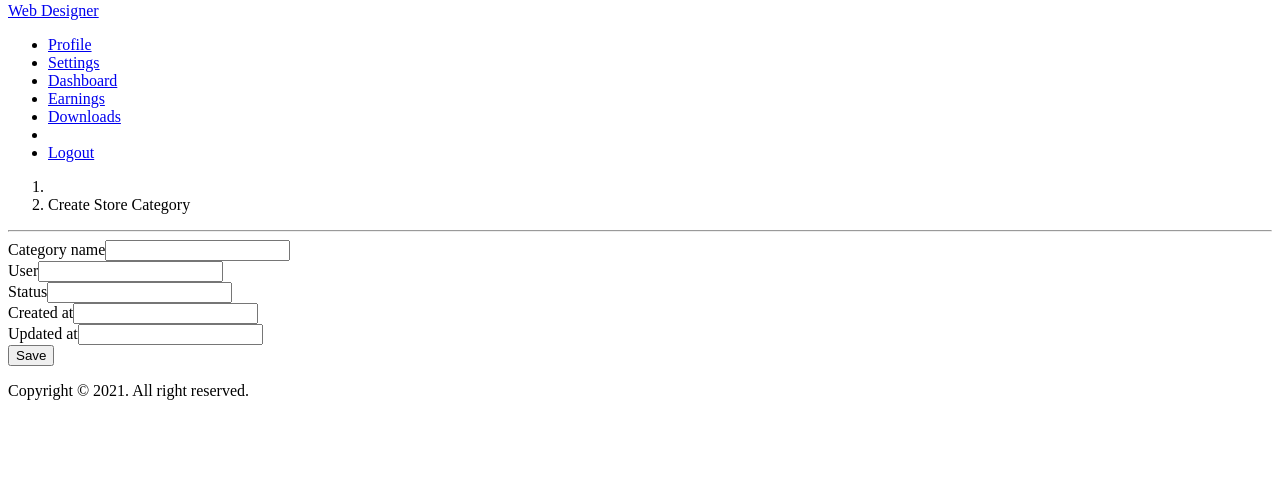
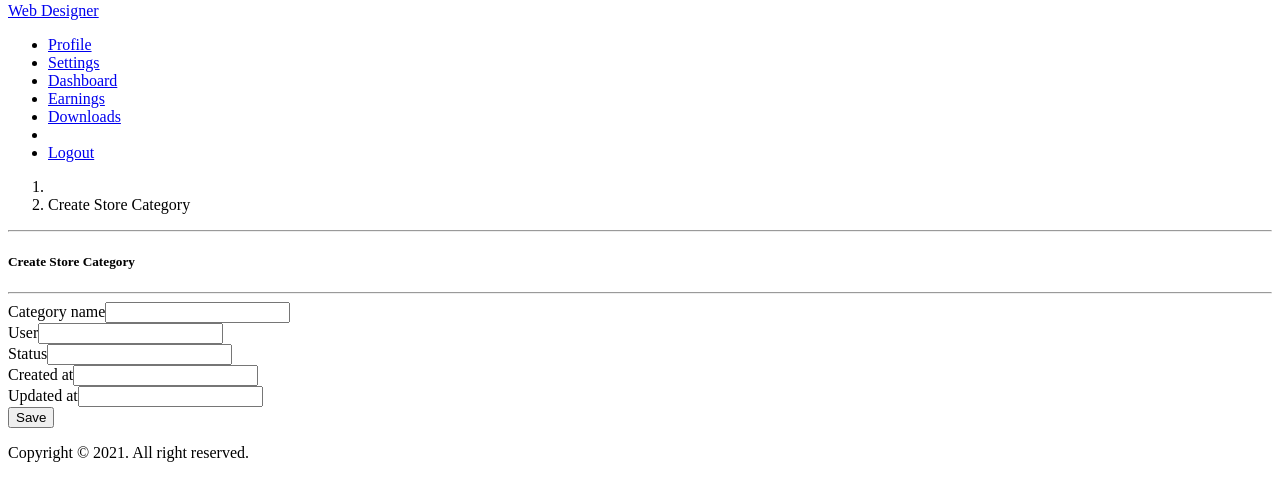
Before and after one commit to DevParmar2101/local-mart, a Yii app: template backend/views/store-category/create.php in a window 1280 px wide. Shown: the part 355-833 px from the top of the page. Before the commit the page ends 755 px from the top, so only its background shows below. Run offline with PHP 8.4 and a stand-in for Yii, Linux system fonts and the light colour scheme; the template is opened without the code that fills it, so the values that code supplies are empty; form fields are guessed from the names that the template uses; some libraries are stand-ins or nearby versions.

Commit message:
-_form.php file is added

```diff
--- a/backend/views/store-category/_form.php
+++ b/backend/views/store-category/_form.php
@@ -1,15 +1,22 @@
 <?php
 
 use yii\helpers\Html;
-use yii\widgets\ActiveForm;
+use yii\bootstrap5\ActiveForm;
 
 /** @var yii\web\View $this */
 /** @var common\models\StoreCategory $model */
-/** @var yii\widgets\ActiveForm $form */
+/** @var \yii\bootstrap5\ActiveForm $form */
 ?>
 
-<div class="store-category-form">
-
+<div class="card border-top border-0 border-4 border-white">
+    <div class="card-body p-5">
+        <div class="card-title d-flex align-items-center">
+            <div>
+                <i class='bx bx-edit-alt me-1 font-22 text-white'></i>
+            </div>
+            <h5 class="mb-0 text-white"><?= Html::encode($this->title)?></h5>
+        </div>
+        <hr>
     <?php $form = ActiveForm::begin(); ?>
 
     <?= $form->field($model, 'category_name')->textInput(['maxlength' => true]) ?>
@@ -27,5 +34,5 @@
     </div>
 
     <?php ActiveForm::end(); ?>
-
+    </div>
 </div>
```
